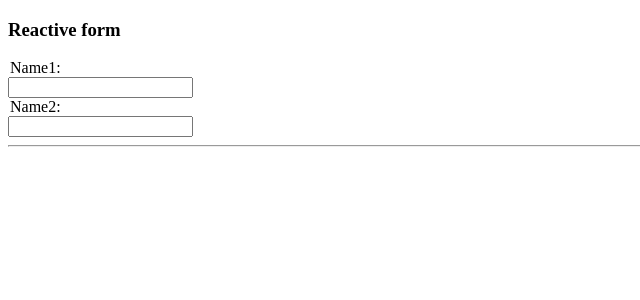
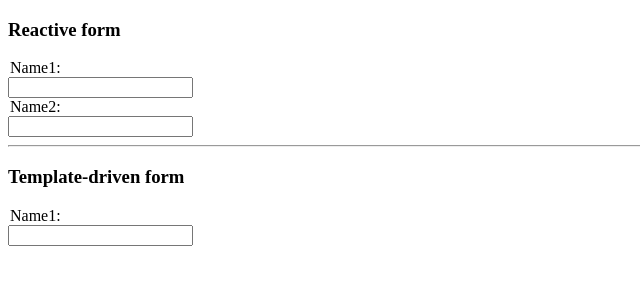
Before and after one commit to 6895mahfuzgit/Dynamically--Handle-Form--Errors-in-Angular-App, an Angular app in the folder Dynamically--Handle-Form--Errors-in-Angular-App/: page / in a window 1280 px wide. Shown: the top 300 px of the page, without its empty margins (0-640 px from the left). Built offline with nearby package versions, Linux system fonts and the light colour scheme.

Commit message:
register pipes in app module

```diff
--- a/Dynamically--Handle-Form--Errors-in-Angular-App/src/app/app.component.html
+++ b/Dynamically--Handle-Form--Errors-in-Angular-App/src/app/app.component.html
@@ -25,7 +25,7 @@
 </form>
 
 <hr>
-<!--
+
   <h3>Template-driven form</h3>
 <div>
 
@@ -33,4 +33,4 @@
 <div>
   <legend>Name1:  </legend>
   <input [(ngModel)]="name1" required  minlength="3"/>
-</div>  -->
+</div>
--- a/Dynamically--Handle-Form--Errors-in-Angular-App/src/app/app.component.ts
+++ b/Dynamically--Handle-Form--Errors-in-Angular-App/src/app/app.component.ts
@@ -8,7 +8,7 @@ import { FormBuilder, Validators } from '@angular/forms';
 })
 export class AppComponent {
   title = 'Dynamically--Handle-Form--Errors-in-Angular-App';
-
+  name1=""
   constructor(private fb: FormBuilder) {
 
   }
--- a/Dynamically--Handle-Form--Errors-in-Angular-App/src/app/app.module.ts
+++ b/Dynamically--Handle-Form--Errors-in-Angular-App/src/app/app.module.ts
@@ -6,12 +6,14 @@ import { AppRoutingModule } from './app-routing.module';
 import { AppComponent } from './app.component';
 import * as fromDirectives from '../directives';
 import * as fromComponents from '../components';
+import * as fromPipes from '../pipes';
 
 @NgModule({
   declarations: [
     AppComponent,
     ...fromDirectives.directives,
-    ...fromComponents.components
+    ...fromComponents.components,
+    ...fromPipes.pipes
   ],
   imports: [
     BrowserModule,
```
